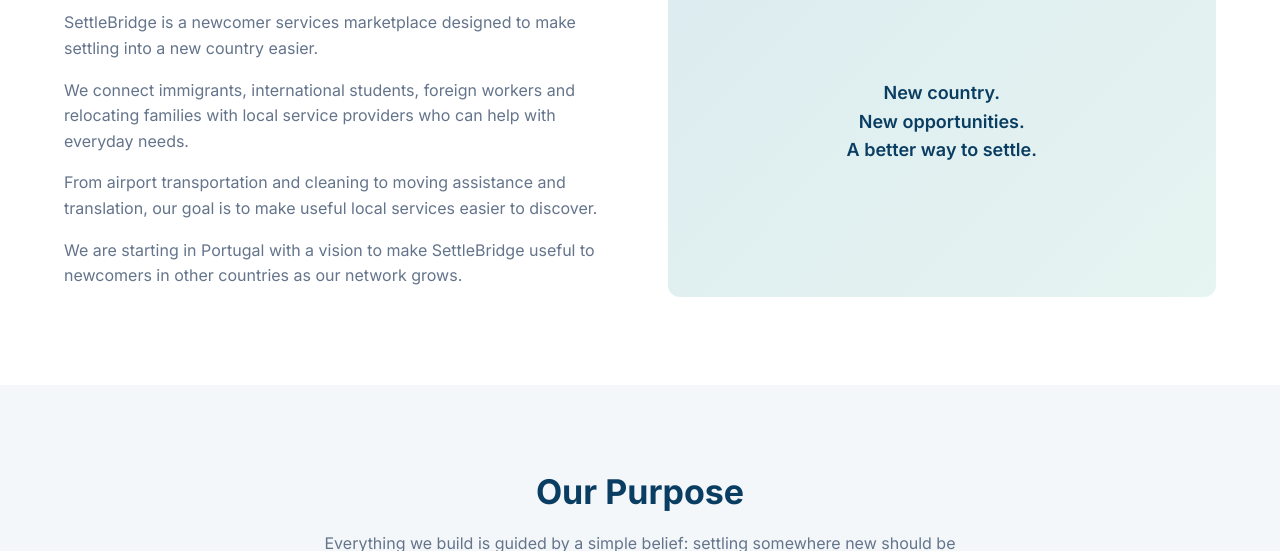
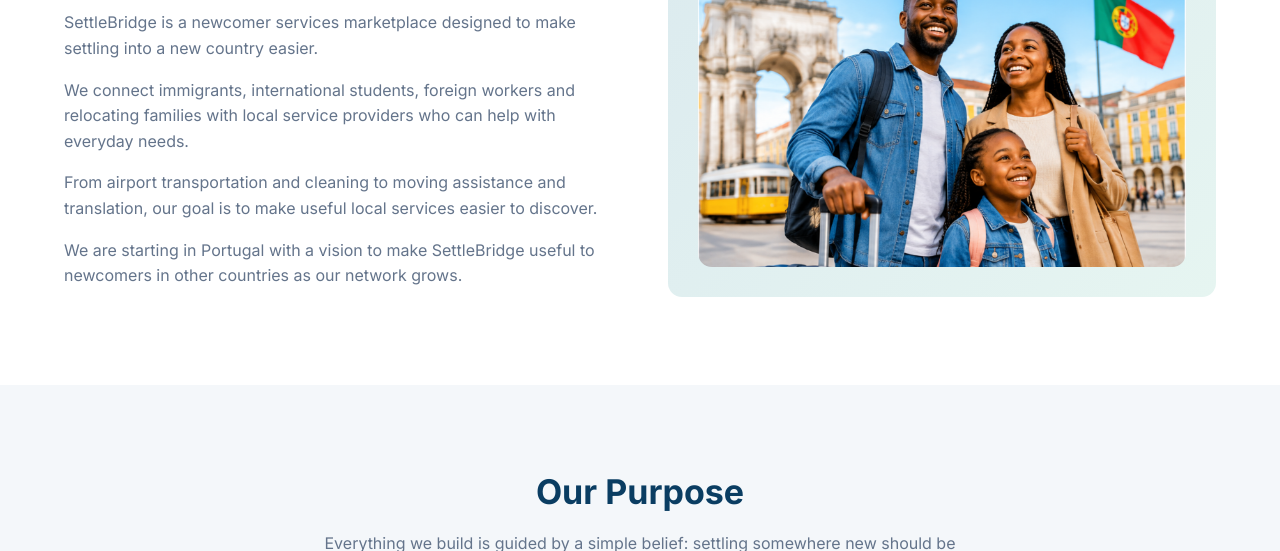
Before and after one commit to bishopnwosu/SettleBridge, a plain HTML site: page about.html in a window 1280 px wide. Shown: the part 549-1100 px from the top of the page. Drawn offline with Linux system fonts and the light colour scheme.

Commit message:
Add favicon and update website design

```diff
--- a/about.html
+++ b/about.html
@@ -9,6 +9,12 @@
     <meta name="description" content="Learn about SettleBridge, our mission and how we connect newcomers with practical local services in Portugal.">
 
     <title>About Us | SettleBridge</title>
+
+    <!-- WEBSITE FAVICON -->
+<link rel="icon" type="image/png" href="favicon.png">
+
+<!-- APPLE TOUCH ICON -->
+<link rel="apple-touch-icon" href="favicon.png">
 
     <link rel="preconnect" href="https://fonts.googleapis.com">
     <link rel="preconnect" href="https://fonts.gstatic.com" crossorigin>
@@ -113,12 +119,15 @@
             </div>
 
 
-            <div class="about-image">
-                <div>
-                    <p>New country.</p>
-                    <p>New opportunities.</p>
-                    <p>A better way to settle.</p>
-                </div>
+
+<div class="about-image">
+    <img
+        src="images/about-picture.png"
+        alt="Newcomers arriving in Portugal with their luggage"
+        class="about-us-img"
+    >
+</div>
+
             </div>
 
         </div>
--- a/style.css
+++ b/style.css
@@ -1633,3 +1633,36 @@ footer {
     }
 
 }
+
+
+/* ABOUT US IMAGE */
+
+.about-image {
+    width: 100%;
+    height: 350px;
+    overflow: hidden;
+    border-radius: 14px;
+}
+
+.about-us-img {
+    width: 100%;
+    height: 100%;
+    display: block;
+    object-fit: cover;
+    object-position: center;
+    border-radius: 14px;
+}
+
+/* MOBILE RESPONSIVENESS */
+
+@media (max-width: 768px) {
+    .about-image {
+        height: 300px;
+    }
+}
+
+@media (max-width: 480px) {
+    .about-image {
+        height: 250px;
+    }
+}
```
Also changed, not shown: become-provider.html (+6 -0 lines), index.html (+7 -0 lines), login.html (+6 -0 lines), register.html (+6 -0 lines), services.html (+6 -0 lines), favicon.png (added), images/about-picture.png (added).
